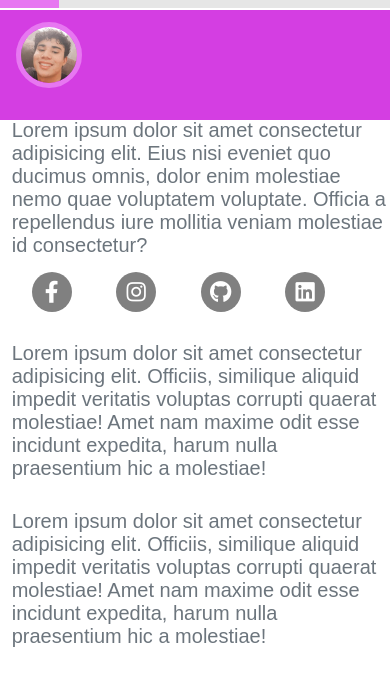
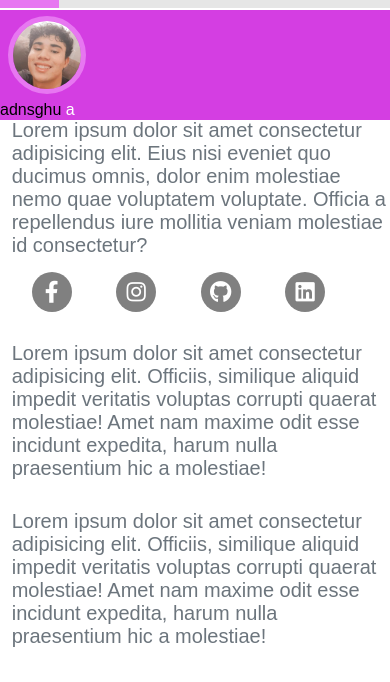
Before and after one commit to HugoLeda/Portifolio, a plain HTML site: page Portifolio/index.html in a window 390 px wide. Drawn offline with Linux system fonts and the light colour scheme; a web font is replaced by a local one.

Commit message:
Update photo

```diff
--- a/Portifolio/css/media.css
+++ b/Portifolio/css/media.css
@@ -29,11 +29,25 @@
         background-color: rgb(212, 62, 226);
     }
 
+    .foto{
+        width: 20%;
+        margin-left: 5px;
+        margin-top: 4px;
+    }
+
     .foto img{
-        width: 17%;
+        width: 100%;
         border: 5px solid rgb(231, 119, 241);
         border-radius: 50%;
         margin: 3% 4%;
+    }
+
+    .menu-mobile{
+        width: 30%;
+    }
+
+    span{
+        color: white;
     }
 
     .descricao{
--- a/Portifolio/index.html
+++ b/Portifolio/index.html
@@ -32,8 +32,9 @@
                 <div class="foto">
                     <img src="foto.jpg" alt="Foto">
                 </div>
-                <div class="menu">
-                    <span class="line_1"></span>
+                <div class="menu-mobile">
+                    adnsghu
+                    <span class="line_1">a</span>
                     <span class="line_2"></span>
                     <span class="line_3"></span>
                 </div>
```
